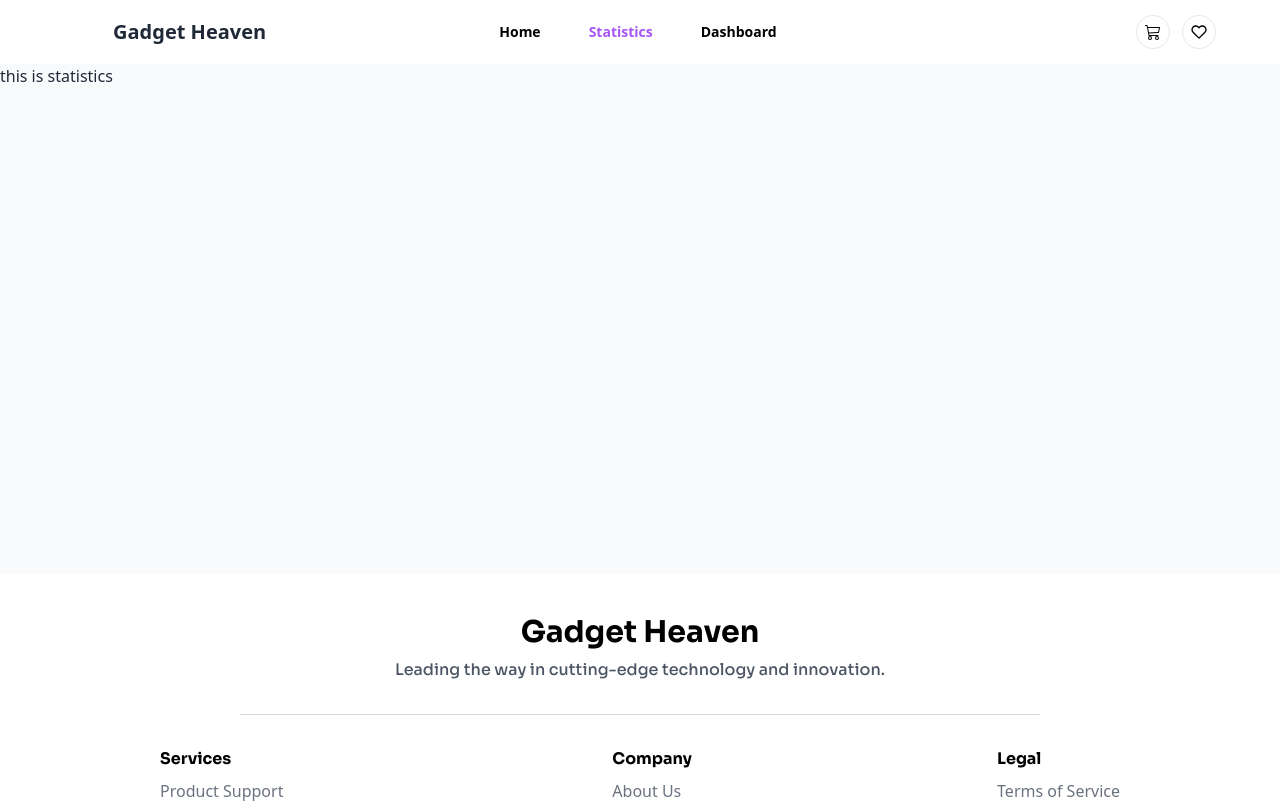
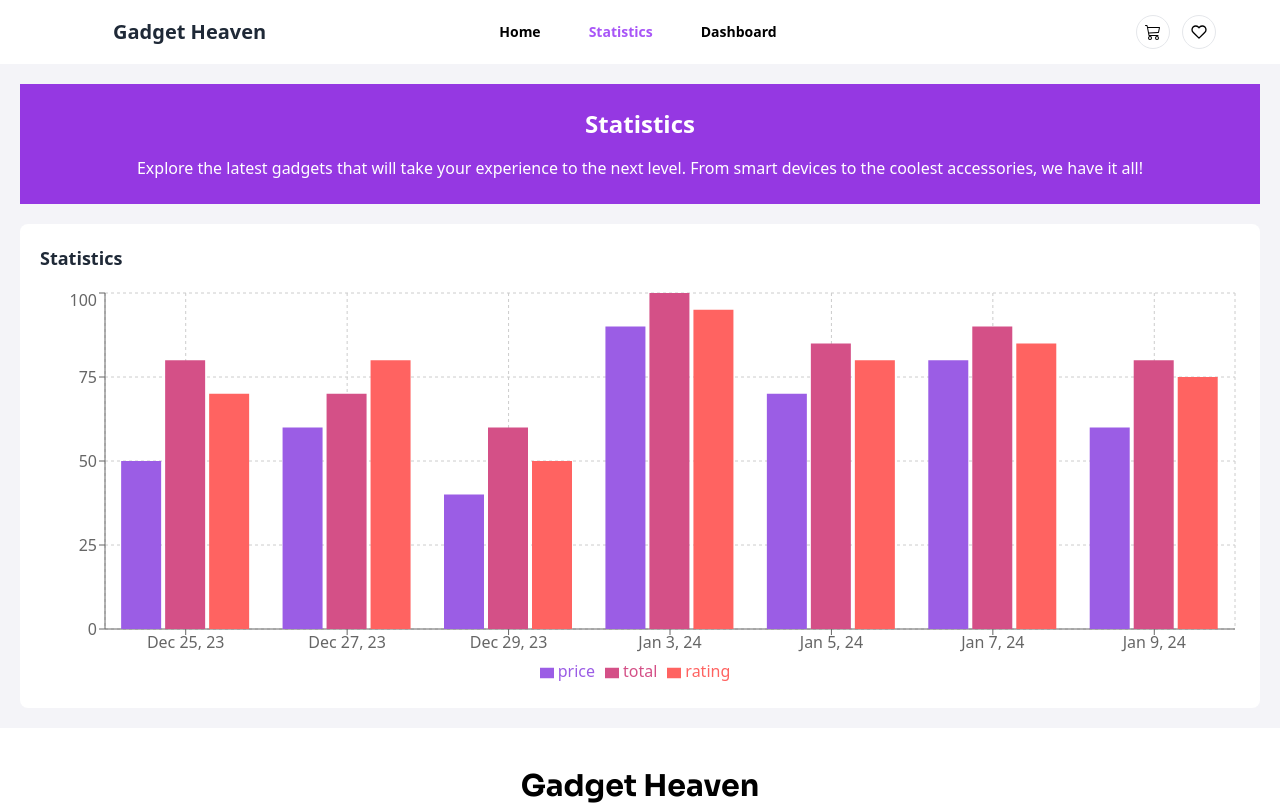
Before and after one commit to programming-hero-web-course-4/b10a8-gadget-heaven-sajjadislam523, a React (Vite) app: page /statistics in a window 1280 px wide. Shown: the top 805 px of the page. Built offline with nearby package versions, Linux system fonts and the light colour scheme.

Commit message:
Added statistics page

```diff
--- a/package.json
+++ b/package.json
@@ -14,7 +14,8 @@
     "react-dom": "^18.3.1",
     "react-icons": "^5.3.0",
     "react-modal": "^3.16.1",
-    "react-router-dom": "^6.27.0"
+    "react-router-dom": "^6.27.0",
+    "recharts": "^2.13.3"
   },
   "devDependencies": {
     "@eslint/js": "^9.13.0",
--- a/src/components/Cart.jsx
+++ b/src/components/Cart.jsx
@@ -2,6 +2,7 @@ import { useNavigate, useOutletContext } from "react-router-dom";
 import { useState, useEffect } from "react";
 import { IoCloseOutline } from "react-icons/io5";
 import Modal from "react-modal";
+import image from "../assets/Group.png";
 
 Modal.setAppElement("#root");
 
@@ -116,19 +117,33 @@ const Cart = () => {
                         borderRadius: "10px",
                         maxWidth: "400px",
                         textAlign: "center",
+                        display: "flex",
+                        flexDirection: "column",
+                        alignItems: "center",
+                        gap: "10px",
                     },
                     overlay: {
                         backgroundColor: "rgba(0, 0, 0, 0.75)",
                     },
                 }}
             >
-                <h2 className="mb-4 text-lg font-semibold">
-                    Thank you for your purchase!
+                <img src={image} alt="" />
+                <h2 className="mb-4 text-2xl font-semibold font-sora">
+                    Payment Successful
                 </h2>
-                <p>Your order has been processed successfully.</p>
+                <p className="text-xs text-gray-500 sm:text-sm lg:text-base font-sora">
+                    Thanks for Purchasing.
+                </p>
+                <p className="text-xs text-gray-500 sm:text-sm lg:text-base font-sora">
+                    Total cost: $
+                    {sortedCartItems.reduce(
+                        (total, item) => total + item.price,
+                        0
+                    )}
+                </p>
                 <button
                     onClick={closeModal}
-                    className="mt-4 px-4 py-2 rounded-full bg-[#9538E2] text-white font-semibold"
+                    className="mt-2 px-4 py-2 w-full font-sora rounded-full bg-[#9538E2] text-white font-semibold"
                 >
                     Close
                 </button>
--- a/src/components/Navbar.jsx
+++ b/src/components/Navbar.jsx
@@ -34,9 +34,16 @@ const Navbar = () => {
     };
 
     useEffect(() => {
-        setCartCount(getCartData().length);
-        setFavoriteCount(getFavoriteData().length);
-    }, [cartCount, favoriteCount]);
+        const updateCounts = () => {
+            setCartCount(getCartData().length);
+            setFavoriteCount(getFavoriteData().length);
+        };
+        updateCounts();
+
+        const intervalId = setInterval(updateCounts, 5000);
+
+        return () => clearInterval(intervalId);
+    }, []);
 
     return (
         <div
@@ -135,7 +142,7 @@ const Navbar = () => {
                 >
                     <BsCart3 />
                     {cartCount > 0 && (
-                        <span className="absolute inline-flex items-center justify-center w-5 h-5 text-xs text-white bg-red-500 rounded-full top-1 lg:right-[101px] right-11">
+                        <span className="absolute inline-flex items-center justify-center w-5 h-5 text-xs text-white bg-red-500 rounded-full top-1 lg:right-[101px] right-20">
                             {cartCount}
                         </span>
                     )}
@@ -146,7 +153,7 @@ const Navbar = () => {
                 >
                     <FiHeart />
                     {favoriteCount > 0 && (
-                        <span className="absolute inline-flex items-center justify-center w-5 h-5 text-xs text-white bg-red-500 rounded-full top-1 lg:right-14 right-1">
+                        <span className="absolute inline-flex items-center justify-center w-5 h-5 text-xs text-white bg-red-500 rounded-full top-1 lg:right-14 right-8">
                             {favoriteCount}
                         </span>
                     )}
--- a/src/pages/Statistics.jsx
+++ b/src/pages/Statistics.jsx
@@ -1,11 +1,61 @@
 import React from "react";
+import {
+    BarChart,
+    Bar,
+    XAxis,
+    YAxis,
+    CartesianGrid,
+    Tooltip,
+    Legend,
+    ResponsiveContainer,
+} from "recharts";
 
-const Statistics = () => {
+const data = [
+    { date: "Dec 25, 23", price: 50, total: 80, rating: 70 },
+    { date: "Dec 27, 23", price: 60, total: 70, rating: 80 },
+    { date: "Dec 29, 23", price: 40, total: 60, rating: 50 },
+    { date: "Jan 3, 24", price: 90, total: 100, rating: 95 },
+    { date: "Jan 5, 24", price: 70, total: 85, rating: 80 },
+    { date: "Jan 7, 24", price: 80, total: 90, rating: 85 },
+    { date: "Jan 9, 24", price: 60, total: 80, rating: 75 },
+];
+
+const StatisticsChart = () => {
     return (
-        <div>
-            <h1>this is statistics</h1>
+        <div style={{ padding: "20px", backgroundColor: "#f4f4f8" }}>
+            <div className="flex flex-col items-center bg-[#9538E2] text-white py-6 space-y-4">
+                <h1 className="text-2xl font-bold">Statistics</h1>
+                <p className="text-center">
+                    Explore the latest gadgets that will take your experience to
+                    the next level. From smart devices to the coolest
+                    accessories, we have it all!
+                </p>
+            </div>
+
+            <div
+                style={{
+                    backgroundColor: "#ffffff",
+                    padding: "20px",
+                    borderRadius: "8px",
+                    marginTop: "20px",
+                }}
+            >
+                <h2 className="mb-4 text-lg font-bold">Statistics</h2>
+                <ResponsiveContainer width="100%" height={400}>
+                    <BarChart data={data}>
+                        <CartesianGrid strokeDasharray="3 3" />
+                        <XAxis dataKey="date" />
+                        <YAxis />
+                        <Tooltip />
+                        <Legend />
+                        <Bar dataKey="price" fill="#9b5de5" />
+                        <Bar dataKey="total" fill="#d45087" />
+                        <Bar dataKey="rating" fill="#ff6361" />
+                    </BarChart>
+                </ResponsiveContainer>
+            </div>
         </div>
     );
 };
 
-export default Statistics;
+export default StatisticsChart;
```
Also changed, not shown: 1 other file (tests, documents, lock files or other folders).
